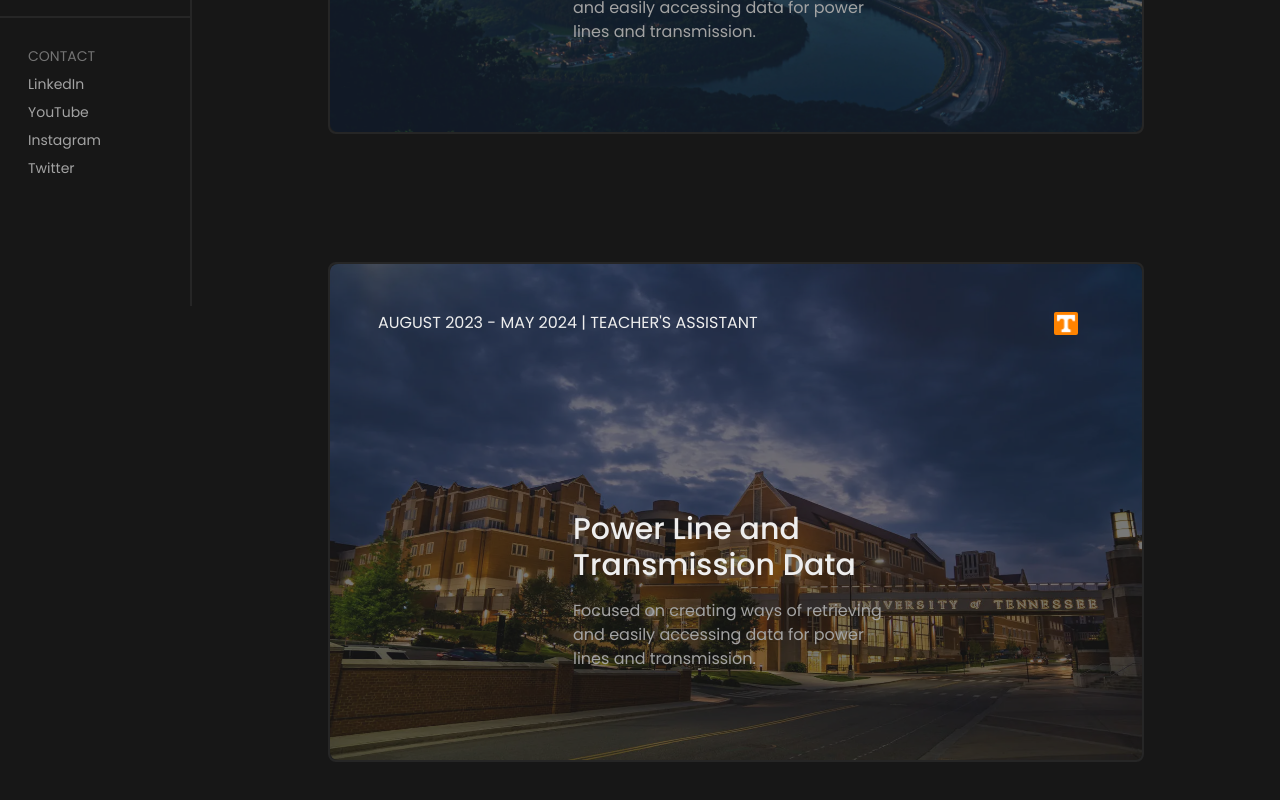
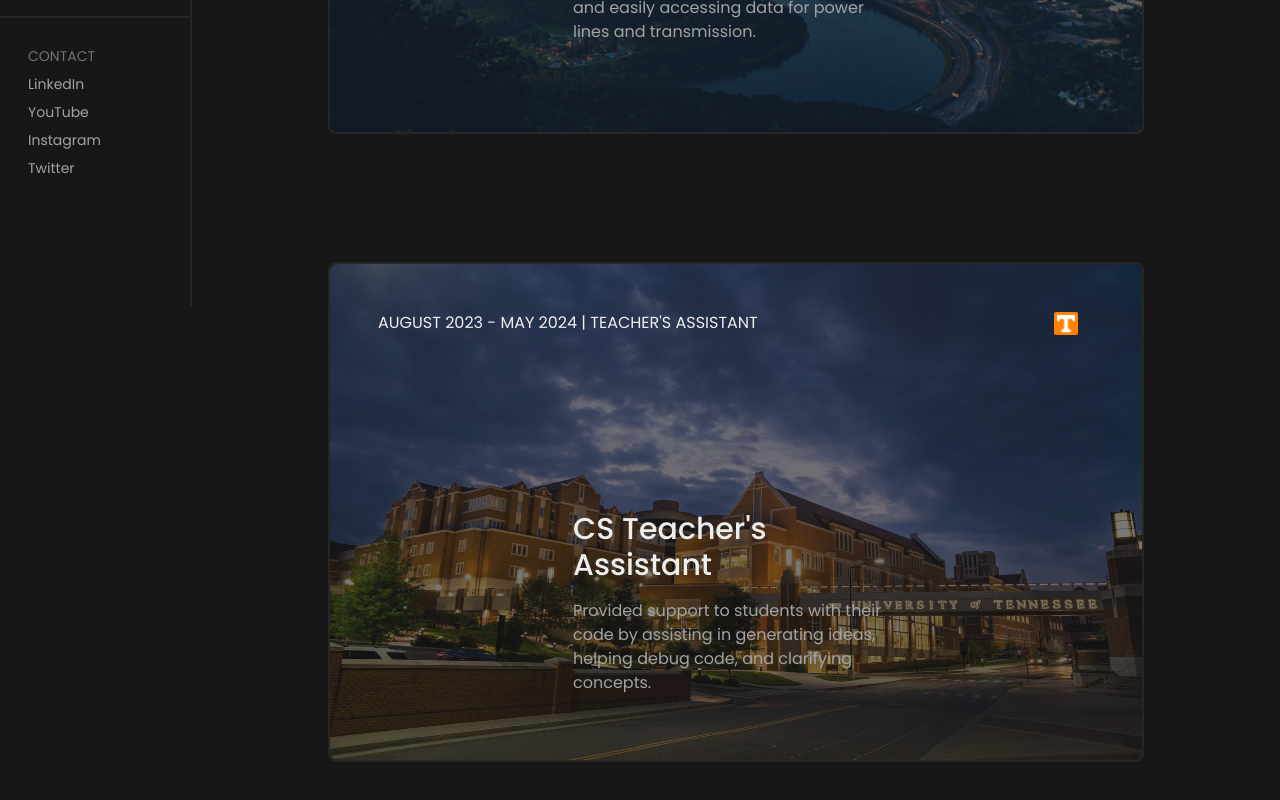
Before and after one commit to Yaucrates/porfolio, a SvelteKit app: page /experience in a window 1280 px wide. Shown: the part 494-1294 px from the top of the page. Built offline with nearby package versions, Linux system fonts and the light colour scheme; a web font is replaced by a local one.

Commit message:
Fixed CS Description

```diff
--- a/src/routes/experience/+page.svelte
+++ b/src/routes/experience/+page.svelte
@@ -39,8 +39,8 @@
 
             <div class="w-full h-full flex z-10">
                 <div class="h-full w-full px-20 pt-32 pb-10 flex flex-col gap-4 justify-center items-center">
-                    <h2 class="w-3/4 lg:w-1/2 text-3xl font-medium">Power Line and Transmission Data</h2>
-                    <p class="w-3/4 lg:w-1/2 text-neutral-400">Focused on creating ways of retrieving and easily accessing data for power lines and transmission.</p>
+                    <h2 class="w-3/4 lg:w-1/2 text-3xl font-medium">CS Teacher's Assistant</h2>
+                    <p class="w-3/4 lg:w-1/2 text-neutral-400">Provided support to students with their code by assisting in generating ideas, helping debug code, and clarifying concepts.</p>
                 </div>
             </div>
         </div>
```
